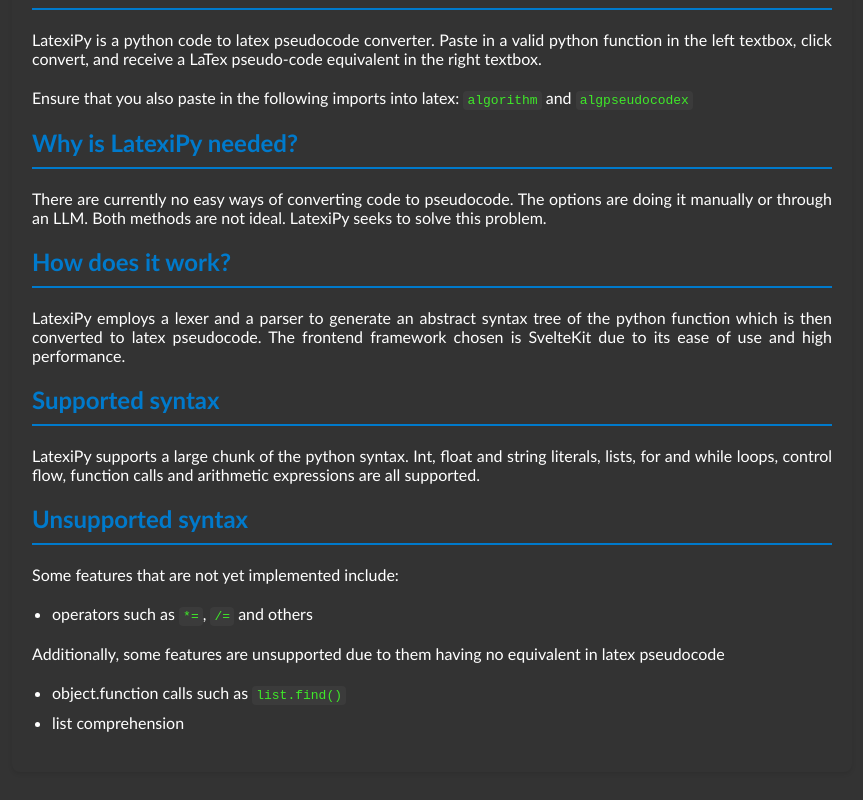
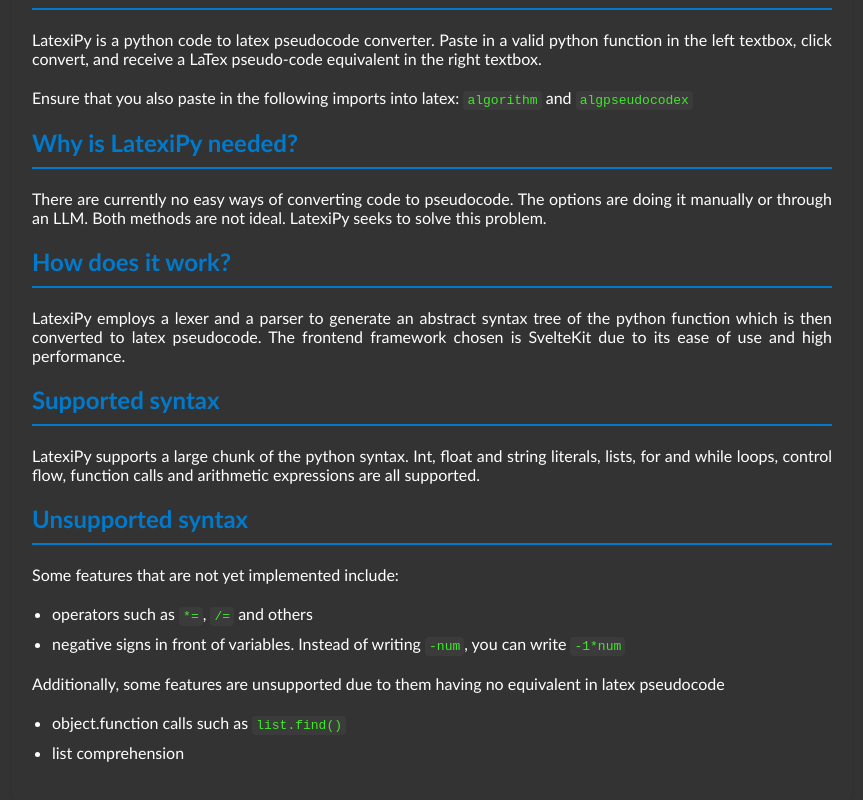
Before and after one commit to AlexG28/latexipy, a SvelteKit app: page / in a window 1280 px wide. Shown: the part 509-1309 px from the top of the page, without its empty margins (208-1071 px from the left). Built offline with nearby package versions, Linux system fonts and the light colour scheme.

Commit message:
updated readme and instructions

```diff
--- a/src/routes/+page.svelte
+++ b/src/routes/+page.svelte
@@ -28,6 +28,7 @@
   <p>Some features that are not yet implemented include:</p>
   <ul>
       <li>operators such as <code>*=</code>, <code>/=</code> and others </li>
+      <li>negative signs in front of variables. Instead of writing <code>-num</code>, you can write <code>-1*num</code> </li>
   </ul>
   <p>Additionally, some features are unsupported due to them having no equivalent in latex pseudocode </p>
   <ul>
```
Also changed, not shown: 1 other file (tests, documents, lock files or other folders).
